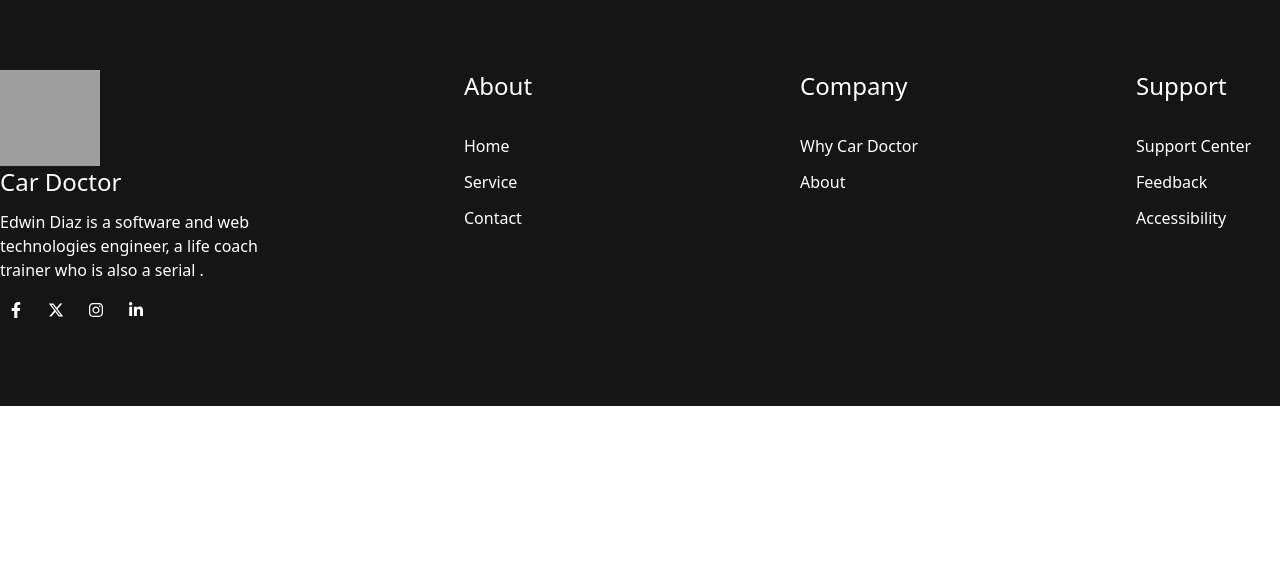
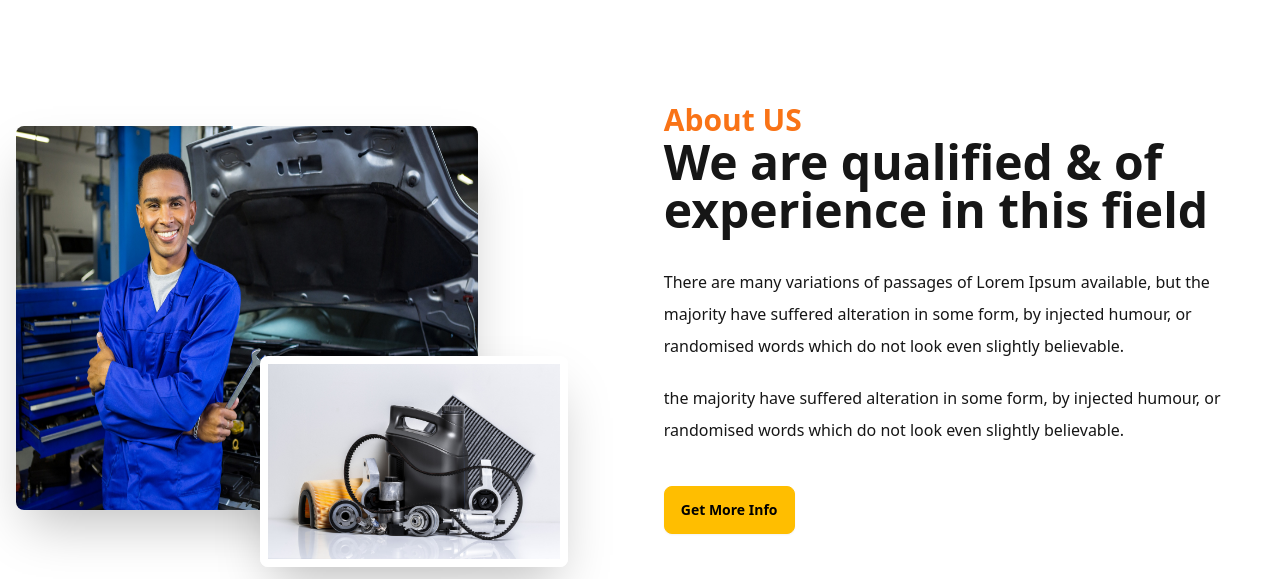
Before and after one commit to aliakbort2/car-doctor-nextjs, a Next.js app: page / in a window 1280 px wide. Shown: the part 761-1340 px from the top of the page. Before the commit the page ends 1167 px from the top, so only its background shows below. Built offline with nearby package versions, Linux system fonts and the light colour scheme; grey boxes are pictures that could not be loaded.

Commit message:
About Section added

```diff
--- a/src/app/page.js
+++ b/src/app/page.js
@@ -1,9 +1,11 @@
+import About from "@/components/Homepage/About";
 import Banner from "@/components/Homepage/Banner";
 
 export default function Home() {
   return (
     <div className="">
       <Banner />
+      <About />
       <h1>Hi, this is home page</h1>
       <button className="btn btn-primary text-white">Home button</button>
     </div>
--- /dev/null
+++ b/src/components/Homepage/About.jsx
@@ -0,0 +1,46 @@
+import parts from "../../../public/assets/images/about_us/parts.jpg";
+import person from "../../../public/assets/images/about_us/person.jpg";
+import Image from "next/image";
+
+const About = () => {
+  return (
+    <div className="hero md:min-h-screen">
+      <div className="hero-content flex-col lg:flex-row">
+        <div className="lg:w-1/2 relative">
+          <Image
+            src={person}
+            alt="about image"
+            className="w-3/4 lg:h-96 rounded-lg shadow-2xl"
+          />
+          <Image
+            src={parts}
+            alt="about image"
+            className="w-1/2 absolute right-5 lg:right-16 top-1/2 lg:top-[60%] max-w-sm rounded-lg shadow-2xl border-8 border-white object-cover"
+          />
+        </div>
+        <div className="lg:w-1/2 lg:p-4 pt-16 md:mt-0">
+          <h3 className="text-xl sm:text-2xl md:text-3xl text-orange-500 font-bold">
+            About US
+          </h3>
+          <h1 className="text-3xl sm:text-4xl md:text-5xl font-bold pb-3 sm:pb-4 md:pb-5 lg:pb-8">
+            We are qualified & of experience in this field
+          </h1>
+          <p className="pb-2 sm:pb-3.5 md:pb-5 leading-7 md:leading-8">
+            There are many variations of passages of Lorem Ipsum available, but
+            the majority have suffered alteration in some form, by injected
+            humour, or randomised words which do not look even slightly
+            believable.
+          </p>
+          <p className="pb-3 sm:pb-5 md:pb-8 lg:pb-10 leading-7 md:leading-8">
+            the majority have suffered alteration in some form, by injected
+            humour, or randomised words which do not look even slightly
+            believable.
+          </p>
+          <button className="btn btn-warning">Get More Info</button>
+        </div>
+      </div>
+    </div>
+  );
+};
+
+export default About;
```
